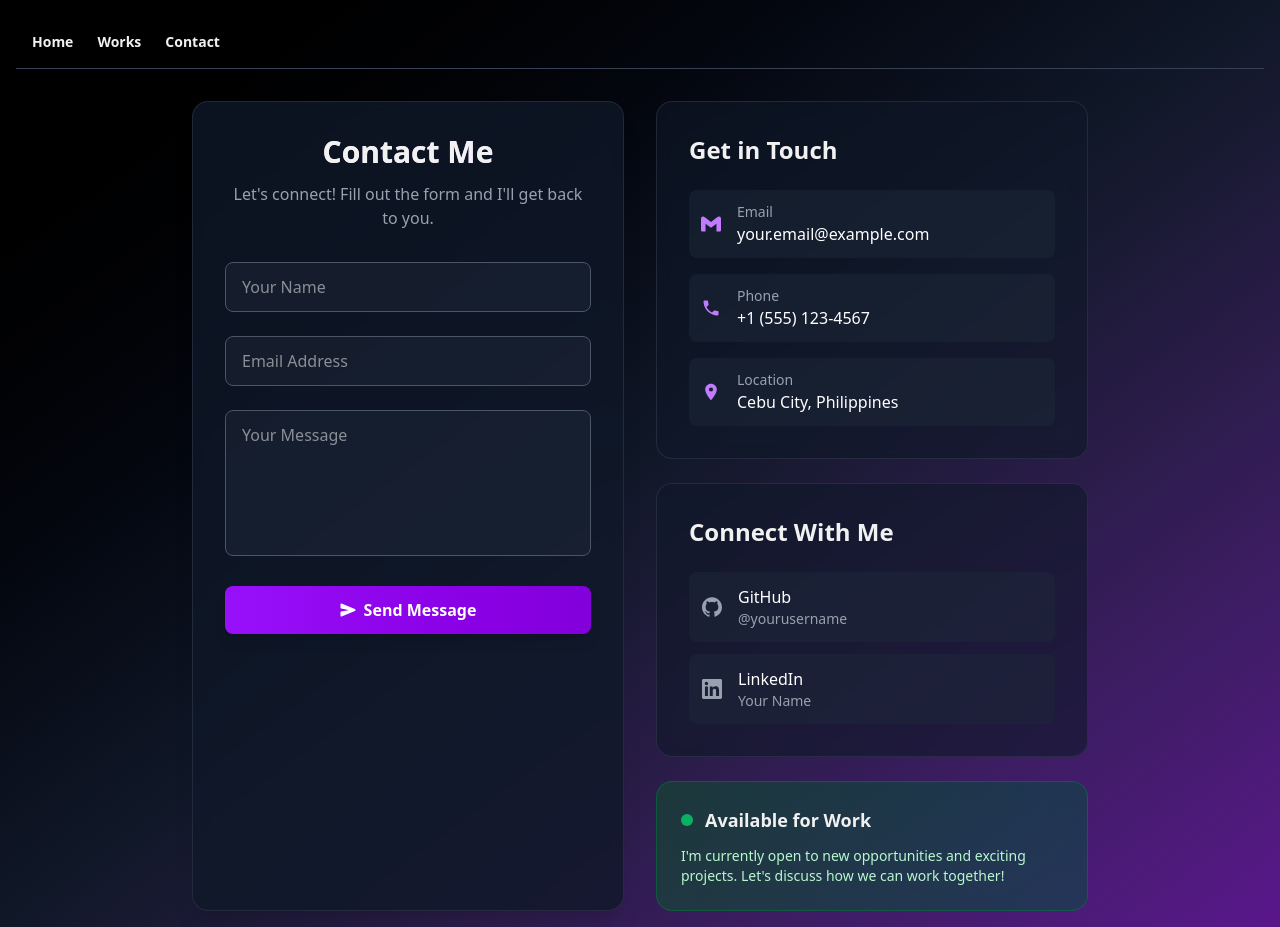
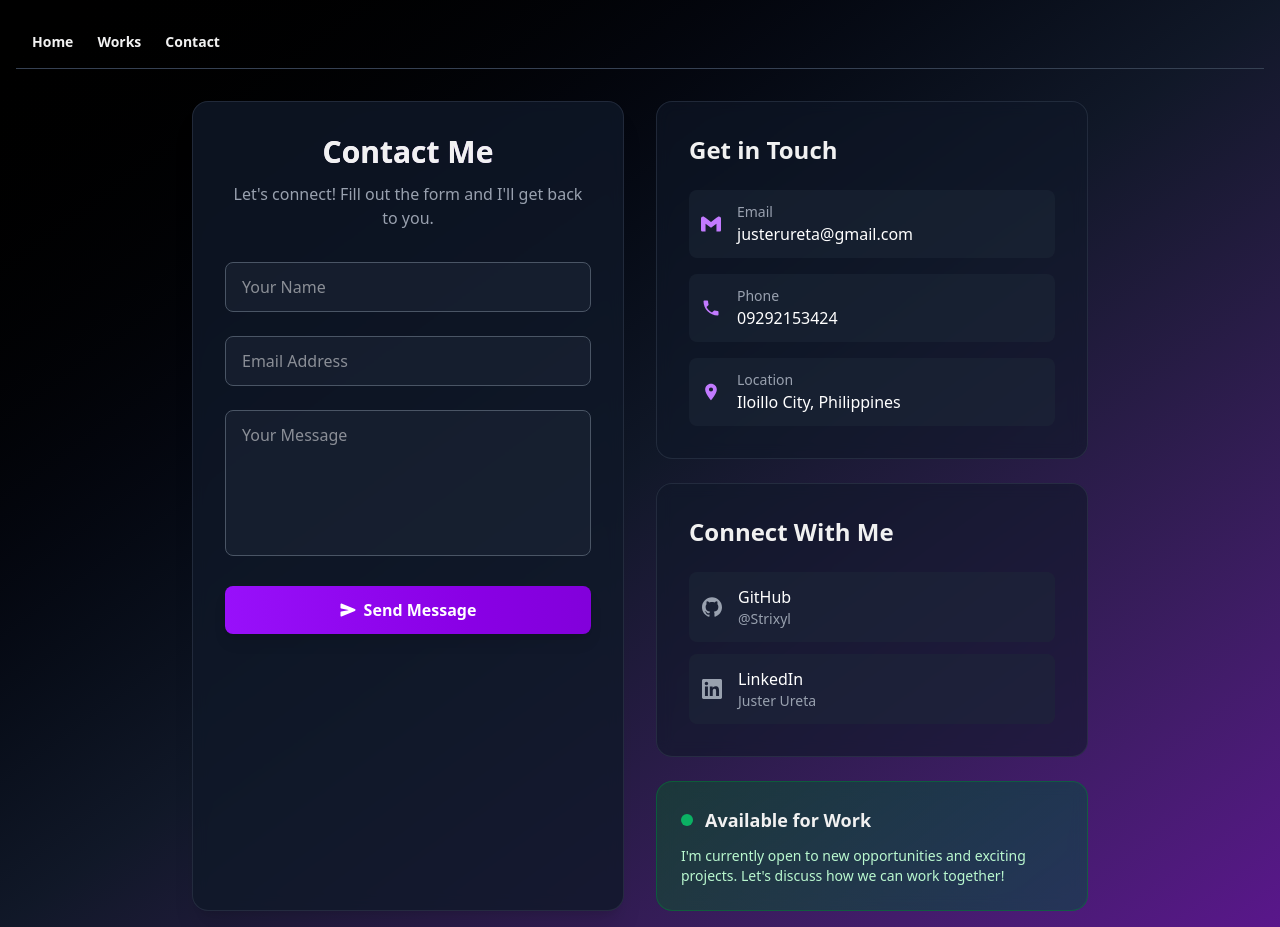
Before and after one commit to Strixyl/portfolio_site, a Next.js app: page /contact in a window 1280 px wide. Built offline with nearby package versions, Linux system fonts and the light colour scheme.

Commit message:
contacts redesign

```diff
--- a/pages/contact.tsx
+++ b/pages/contact.tsx
@@ -1,6 +1,6 @@
 import React, { useState, ChangeEvent, MouseEvent } from 'react';
 import Link from 'next/link';
-import { SiGmail, SiGithub, SiLinkedin } from 'react-icons/si';
+import { SiGmail, SiGithub, SiLinkedin,} from 'react-icons/si';
 import { MdPhone, MdLocationOn } from 'react-icons/md';
 import { IoSend } from 'react-icons/io5';
 
@@ -108,29 +108,40 @@ export default function Contact() {
               <h2 className="text-2xl font-bold mb-6 text-white">Get in Touch</h2>
 
               <div className="space-y-4">
-                <div className="flex items-center gap-4 p-3 rounded-lg bg-gray-800/50 hover:bg-gray-800 transition-colors">
-                  <SiGmail className="text-purple-400 text-xl" />
+                <a
+                  href="mailto:your.email@example.com"
+                  className="flex items-center gap-4 p-3 rounded-lg bg-gray-800/50 hover:bg-gray-800 transition-colors cursor-pointer group"
+                >
+                  <SiGmail className="text-purple-400 text-xl group-hover:scale-110 transition-transform" />
                   <div>
                     <p className="text-sm text-gray-400">Email</p>
-                    <p className="text-white">your.email@example.com</p>
+                    <p className="text-white group-hover:text-purple-300 transition-colors">justerureta@gmail.com</p>
                   </div>
-                </div>
+                </a>
 
-                <div className="flex items-center gap-4 p-3 rounded-lg bg-gray-800/50 hover:bg-gray-800 transition-colors">
-                  <MdPhone className="text-purple-400 text-xl" />
+                <a
+                  href="tel:+15551234567"
+                  className="flex items-center gap-4 p-3 rounded-lg bg-gray-800/50 hover:bg-gray-800 transition-colors cursor-pointer group"
+                >
+                  <MdPhone className="text-purple-400 text-xl group-hover:scale-110 transition-transform" />
                   <div>
                     <p className="text-sm text-gray-400">Phone</p>
-                    <p className="text-white">+1 (555) 123-4567</p>
+                    <p className="text-white group-hover:text-purple-300 transition-colors">09292153424</p>
                   </div>
-                </div>
+                </a>
 
-                <div className="flex items-center gap-4 p-3 rounded-lg bg-gray-800/50 hover:bg-gray-800 transition-colors">
-                  <MdLocationOn className="text-purple-400 text-xl" />
+                <a
+                  href="https://maps.google.com/?q=Iloilo+City,+Philippines"
+                  target="_blank"
+                  rel="noopener noreferrer"
+                  className="flex items-center gap-4 p-3 rounded-lg bg-gray-800/50 hover:bg-gray-800 transition-colors cursor-pointer group"
+                >
+                  <MdLocationOn className="text-purple-400 text-xl group-hover:scale-110 transition-transform" />
                   <div>
                     <p className="text-sm text-gray-400">Location</p>
-                    <p className="text-white">Cebu City, Philippines</p>
+                    <p className="text-white group-hover:text-purple-300 transition-colors">Iloillo City, Philippines</p>
                   </div>
-                </div>
+                </a>
               </div>
             </div>
 
@@ -140,27 +151,30 @@ export default function Contact() {
 
               <div className="grid grid-cols-1 gap-3">
                 <a
-                  href="#"
+                  href="https://github.com/Strixyl"
+                  target="_blank"
+                  rel="noopener noreferrer"
                   className="flex items-center gap-4 p-3 rounded-lg bg-gray-800/50 hover:bg-purple-600/20 hover:border-purple-500 border border-transparent transition-all group"
                 >
-                  <SiGithub className="text-gray-400 group-hover:text-purple-400 text-xl" />
+                  <SiGithub className="text-gray-400 group-hover:text-purple-400 text-xl group-hover:scale-110 transition-all" />
                   <div>
                     <p className="text-white group-hover:text-purple-300">GitHub</p>
-                    <p className="text-sm text-gray-400">@yourusername</p>
+                    <p className="text-sm text-gray-400">@Strixyl</p>
                   </div>
                 </a>
 
                 <a
-                  href="#"
+                  //href="put linkedin profile here near futre"
+                  target="_blank"
+                  rel="noopener noreferrer"
                   className="flex items-center gap-4 p-3 rounded-lg bg-gray-800/50 hover:bg-purple-600/20 hover:border-purple-500 border border-transparent transition-all group"
                 >
-                  <SiLinkedin className="text-gray-400 group-hover:text-purple-400 text-xl" />
+                  <SiLinkedin className="text-gray-400 group-hover:text-purple-400 text-xl group-hover:scale-110 transition-all" />
                   <div>
                     <p className="text-white group-hover:text-purple-300">LinkedIn</p>
-                    <p className="text-sm text-gray-400">Your Name</p>
+                    <p className="text-sm text-gray-400">Juster Ureta</p>
                   </div>
                 </a>
-
               </div>
             </div>
 
--- a/pages/works.tsx
+++ b/pages/works.tsx
@@ -20,7 +20,7 @@ export default function Home() {
                     <li><Link href="/">Home</Link></li>
                     <li><Link href="/skills">Skills</Link></li>
                     <li><Link href="/works">Works</Link></li>
-                    <li><Link href="#contact">Contact</Link></li>
+                    <li><Link href="/contact">Contact</Link></li>
                 </ul>
             </nav>
             <main className="px-8 py-16 md:py-24">
```
